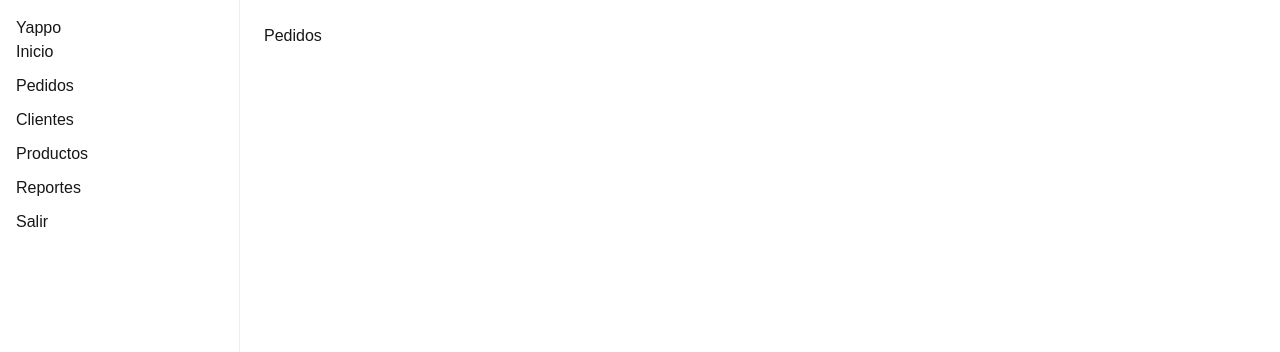
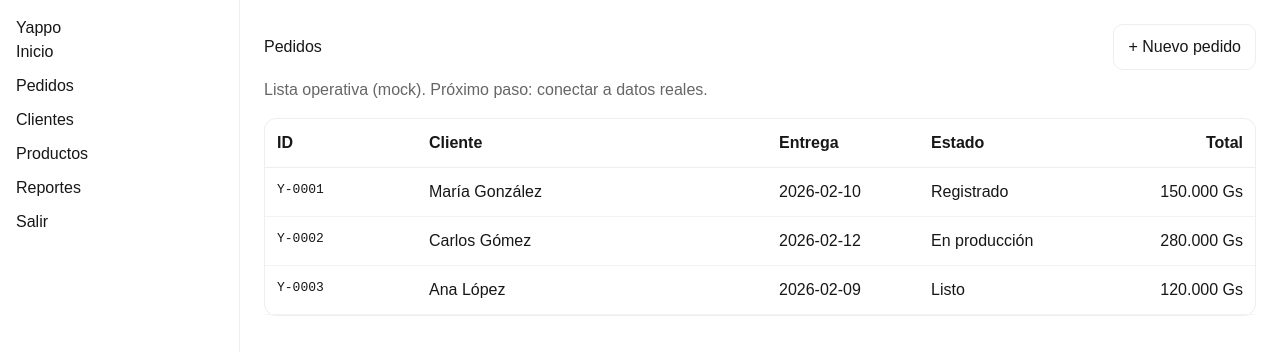
Before and after one commit to juanviverospy/Yappo-app, a Next.js app: page /dashboard/orders in a window 1280 px wide. Shown: the top 352 px of the page. Built offline with nearby package versions, Linux system fonts and the light colour scheme.

Commit message:
feat: orders list and routes (mock)

```diff
--- /dev/null
+++ b/app/dashboard/orders/[orderId]/page.tsx
@@ -0,0 +1,15 @@
+export default async function OrderDetailPage({
+  params,
+}: {
+  params: Promise<{ orderId: string }>;
+}) {
+  const { orderId } = await params;
+
+  return (
+    <div>
+      <h1>Pedido {decodeURIComponent(orderId)}</h1>
+      <p>Acá va el detalle: ítems, personalización, seña/saldo, trazabilidad.</p>
+      <p>(Luego lo conectamos a datos reales.)</p>
+    </div>
+  );
+}
--- /dev/null
+++ b/app/dashboard/orders/new/page.tsx
@@ -0,0 +1,9 @@
+export default function NewOrderPage() {
+  return (
+    <div>
+      <h1>Nuevo pedido</h1>
+      <p>Acá vamos a cargar: cliente, fecha compromiso, tipo de entrega e ítems.</p>
+      <p>(Por ahora solo pantalla. Luego lo hacemos formulario real.)</p>
+    </div>
+  );
+}
--- a/app/dashboard/orders/page.tsx
+++ b/app/dashboard/orders/page.tsx
@@ -1,3 +1,109 @@
+import Link from "next/link";
+
+type OrderStatus = "Registrado" | "En producción" | "Listo" | "Entregado";
+
+type Order = {
+  id: string;
+  customerName: string;
+  deliveryDate: string; // YYYY-MM-DD
+  status: OrderStatus;
+  totalGs: number;
+};
+
+const mockOrders: Order[] = [
+  {
+    id: "Y-0001",
+    customerName: "María González",
+    deliveryDate: "2026-02-10",
+    status: "Registrado",
+    totalGs: 150000,
+  },
+  {
+    id: "Y-0002",
+    customerName: "Carlos Gómez",
+    deliveryDate: "2026-02-12",
+    status: "En producción",
+    totalGs: 280000,
+  },
+  {
+    id: "Y-0003",
+    customerName: "Ana López",
+    deliveryDate: "2026-02-09",
+    status: "Listo",
+    totalGs: 120000,
+  },
+];
+
+function formatGs(value: number) {
+  return value.toLocaleString("es-PY") + " Gs";
+}
+
 export default function OrdersPage() {
-  return <h1>Pedidos</h1>;
+  return (
+    <div>
+      <div style={{ display: "flex", alignItems: "center", gap: 12 }}>
+        <h1 style={{ margin: 0 }}>Pedidos</h1>
+
+        <div style={{ marginLeft: "auto" }}>
+          <Link
+            href="/dashboard/orders/new"
+            style={{
+              display: "inline-block",
+              padding: "10px 14px",
+              border: "1px solid #eee",
+              borderRadius: 10,
+              textDecoration: "none",
+            }}
+          >
+            + Nuevo pedido
+          </Link>
+        </div>
+      </div>
+
+      <p style={{ marginTop: 8, color: "#666" }}>
+        Lista operativa (mock). Próximo paso: conectar a datos reales.
+      </p>
+
+      <div style={{ marginTop: 16, border: "1px solid #eee", borderRadius: 12 }}>
+        <div
+          style={{
+            display: "grid",
+            gridTemplateColumns: "140px 1fr 140px 160px 140px",
+            gap: 12,
+            padding: 12,
+            borderBottom: "1px solid #eee",
+            fontWeight: 600,
+          }}
+        >
+          <div>ID</div>
+          <div>Cliente</div>
+          <div>Entrega</div>
+          <div>Estado</div>
+          <div style={{ textAlign: "right" }}>Total</div>
+        </div>
+
+        {mockOrders.map((o) => (
+          <Link
+            key={o.id}
+            href={`/dashboard/orders/${encodeURIComponent(o.id)}`}
+            style={{
+              display: "grid",
+              gridTemplateColumns: "140px 1fr 140px 160px 140px",
+              gap: 12,
+              padding: 12,
+              textDecoration: "none",
+              borderBottom: "1px solid #f3f3f3",
+              color: "inherit",
+            }}
+          >
+            <div style={{ fontFamily: "monospace" }}>{o.id}</div>
+            <div>{o.customerName}</div>
+            <div>{o.deliveryDate}</div>
+            <div>{o.status}</div>
+            <div style={{ textAlign: "right" }}>{formatGs(o.totalGs)}</div>
+          </Link>
+        ))}
+      </div>
+    </div>
+  );
 }
```
